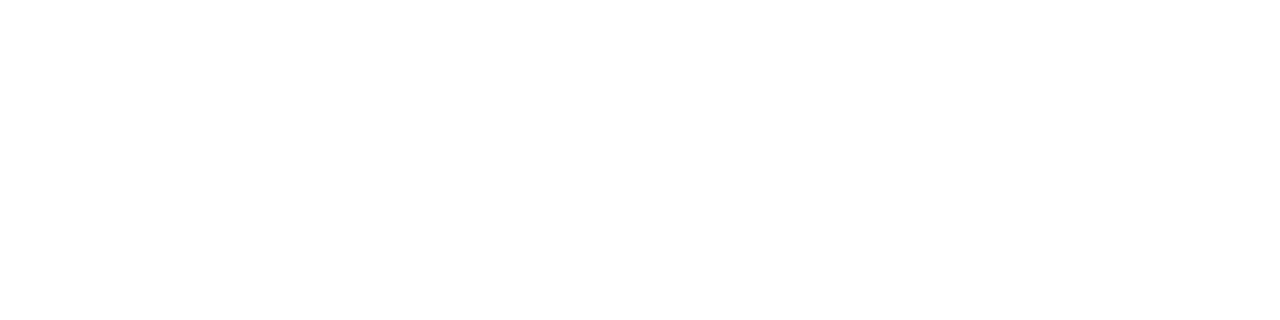
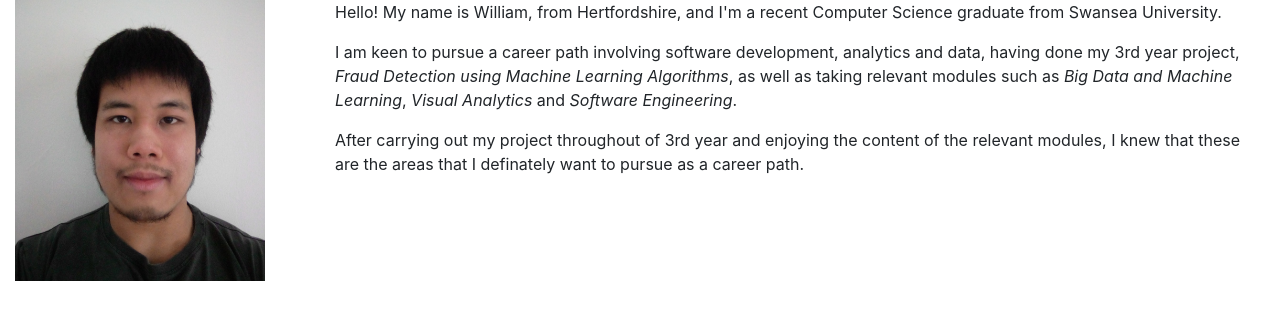
Before and after one commit to William-King977/IntroToWebDev, a plain HTML site: page classwork/portfolio/boostrap-examples.html in a window 1280 px wide. Drawn offline with nearby package versions, Linux system fonts and the light colour scheme.

Commit message:
Added Grid Layout to bootstrap-examples.html

```diff
--- a/classwork/portfolio/boostrap-examples.html
+++ b/classwork/portfolio/boostrap-examples.html
@@ -16,6 +16,28 @@
 	</head>
 
 	<body>
+		<div class = "container-fluid">
+			<div class = "row">
+				<!-- div for picture -->
+				<div class = "col-lg-3 col-mid-4">
+					<img src = "images/my-selfie.jpg" width = "250" alt = "Picture of William King" class = "img-fluid" />
+				</div>
+
+				<!-- div for text -->
+				<div class = "col-lg-9 col-mid-8">
+					<p>Hello! My name is William, from Hertfordshire, and I'm a recent
+						Computer Science graduate from Swansea University.</p>
+					<p>I am keen to pursue a career path involving software development, analytics and data, having done my
+						3rd year project, <em>Fraud Detection using Machine Learning Algorithms</em>, as well as taking relevant
+						modules such as <em>Big Data and Machine Learning</em>, <em>Visual Analytics</em> and
+						<em>Software Engineering</em>.</p>
+					<p>After carrying out my project throughout of 3rd year and enjoying the content
+						of the relevant modules, I knew that these are the areas that I definately want to pursue as a career path.
+						</p>
+				</div>
+			</div>
+		</div>
+
 		<!-- CND links copied from https://getbootstrap.com/docs/4.1/getting-started/introduction/ -->
 		<script src="https://code.jquery.com/jquery-3.3.1.slim.min.js" integrity="sha384-q8i/X+965DzO0rT7abK41JStQIAqVgRVzpbzo5smXKp4YfRvH+8abtTE1Pi6jizo" crossorigin="anonymous"></script>
 		<script src="https://cdnjs.cloudflare.com/ajax/libs/popper.js/1.14.3/umd/popper.min.js" integrity="sha384-ZMP7rVo3mIykV+2+9J3UJ46jBk0WLaUAdn689aCwoqbBJiSnjAK/l8WvCWPIPm49" crossorigin="anonymous"></script>
```
